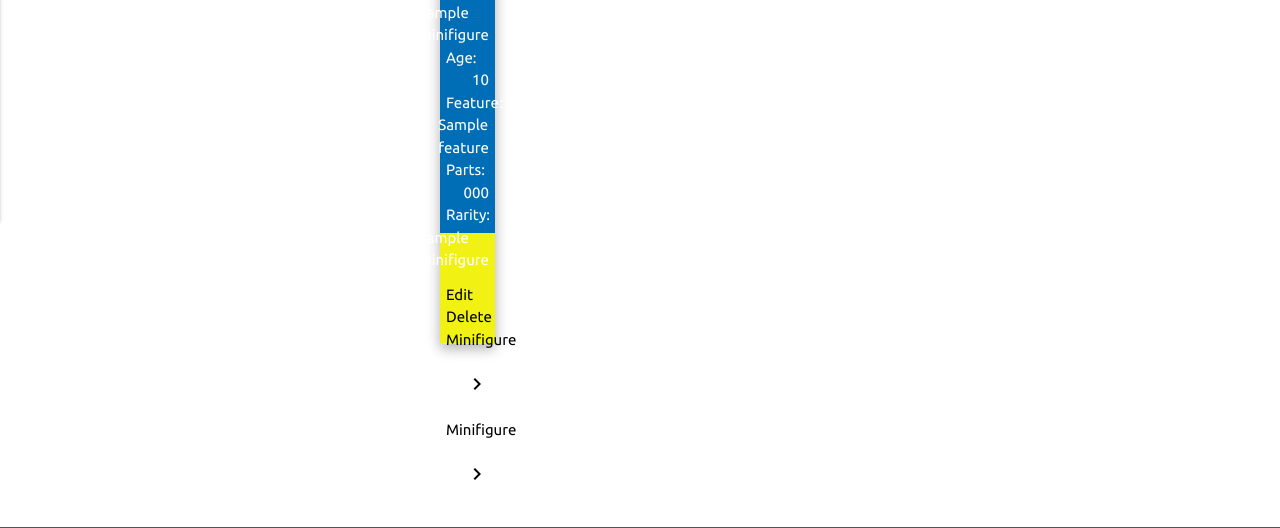
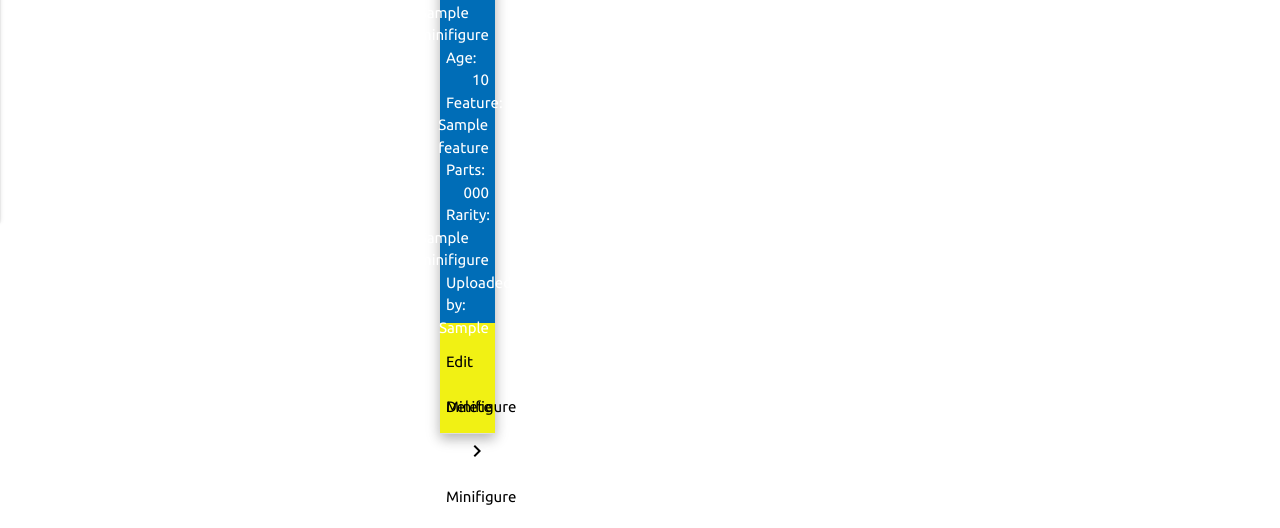
Before and after one commit to Sparkplug84/MS3-LegoMinifigureCatalogue, a Flask app: page /get_minifigures in a window 1280 px wide, after a click that opens the changed part. Shown: the part 639-1167 px from the top of the page. Run offline with Flask 2, Linux system fonts and the light colour scheme; grey boxes marked "Sample" are stand-in pictures; a database or web service that is not in the repository returns one stand-in record (values such as "Sample title"); some libraries are stand-ins or nearby versions.

Commit message:
Added an uploaded_by list item to the minifig display which displays the username that uploaded the minifig

```diff
--- a/app.py
+++ b/app.py
@@ -101,6 +101,7 @@ def insert_minifig():
                                          'feature': request.form.get('feature'),
                                          'number_of_parts': request.form.get('number_of_parts'),
                                          'rarity_name': request.form.get('rarity_name'),
+                                         'uploaded_by': session['username'],
                                          'minifig_deleted': False})
     return redirect(url_for('get_minifigures'))
 
--- a/templates/minifigs.html
+++ b/templates/minifigs.html
@@ -11,7 +11,7 @@
   <div class="row filter-row max-width">
     <div class="filter-container">
     <p class="filter-info">
-      Welcome {{ session.username}}
+      Welcome {{session.username}}
     </p>
     <p class="filter-info">
       View the full catalogue below or filter the minifigs by name, theme or
@@ -160,6 +160,10 @@
             <strong>Rarity:</strong>
             <span class="right">{{minifigure.rarity_name}}</span>
           </div>
+          <div class="list-item">
+            <strong>Uploaded by:</strong>
+            <span class="right">{{minifigure.uploaded_by}}</span>
+          </div>
           <a
             class="edit-link"
             href="{{ url_for('edit_minifig', minifigure_id=minifigure._id) }}"
@@ -225,6 +229,10 @@
           <div class="list-item">
             <strong>Rarity:</strong>
             <span class="right">{{minifigure.rarity_name}}</span>
+          </div>
+          <div class="list-item">
+            <strong>Uploaded by:</strong>
+            <span class="right">{{minifigure.uploaded_by}}</span>
           </div>
           <a
             class="edit-link"
@@ -292,6 +300,10 @@
             <strong>Rarity:</strong>
             <span class="right">{{minifigure.rarity_name}}</span>
           </div>
+          <div class="list-item">
+            <strong>Uploaded by:</strong>
+            <span class="right">{{minifigure.uploaded_by}}</span>
+          </div>
           <a
             class="edit-link"
             href="{{ url_for('edit_minifig', minifigure_id=minifigure._id) }}"
@@ -357,6 +369,10 @@
           <div class="list-item">
             <strong>Rarity:</strong>
             <span class="right">{{minifigure.rarity_name}}</span>
+          </div>
+          <div class="list-item">
+            <strong>Uploaded by:</strong>
+            <span class="right">{{minifigure.uploaded_by}}</span>
           </div>
           <a
             class="edit-link"
```
